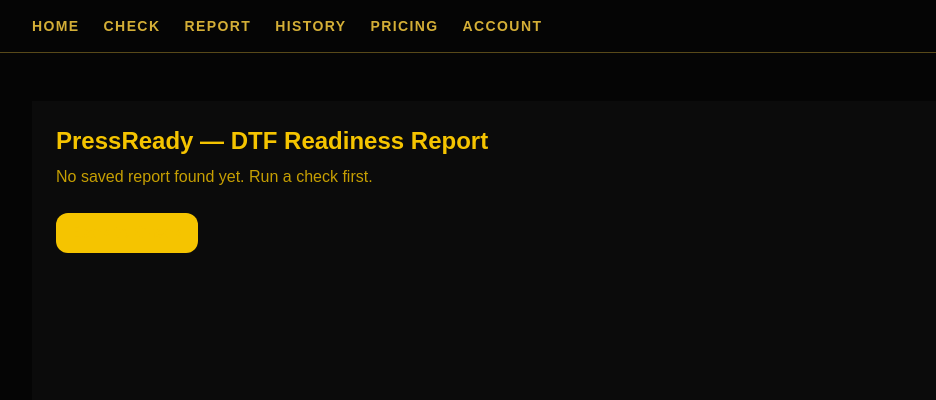
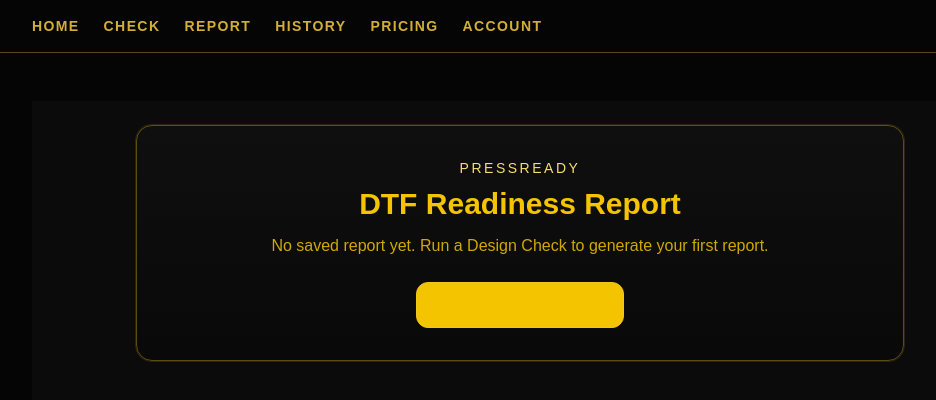
Before and after one commit to reginabaker7-lang/pressready-v2, a Next.js app in the folder app/: page /report in a window 1280 px wide. Shown: the top 400 px of the page, without its empty margins (120-1056 px from the left). Built offline with nearby package versions, Linux system fonts and the light colour scheme.

Commit message:
Refine report empty state and fix CTA visibility

```diff
--- a/app/app/report/report-client.tsx
+++ b/app/app/report/report-client.tsx
@@ -78,15 +78,25 @@
 
   if (!report) {
     return (
-      <div className="min-h-screen bg-[#0b0b0b] p-6 text-[#f5c400]">
-        <h1 className="mb-2 text-2xl font-bold">PressReady — DTF Readiness Report</h1>
-        <p className="mb-6 text-[#f5c400]/80">No saved report found yet. Run a check first.</p>
-        <Link
-          href="/check"
-          className="inline-flex rounded-xl bg-[#f5c400] px-4 py-2 font-semibold text-black transition hover:bg-[#e6b800] focus-visible:outline-2 focus-visible:outline-offset-2 focus-visible:outline-[#f5c400]"
-        >
-          Back to Check
-        </Link>
+      <div className="report-page min-h-screen bg-[#0b0b0b] p-4 text-[#f5c400] sm:p-6">
+        <div className="report-shell mx-auto flex w-full max-w-3xl flex-col gap-6 sm:gap-7">
+          <div className="report-page-card report-card rounded-2xl border border-[#5f4d10] bg-gradient-to-b from-[#0f0f0f] to-[#090909] p-6 text-center shadow-[0_0_0_1px_rgba(212,175,55,0.15)] sm:p-8">
+            <p className="mb-2 text-sm uppercase tracking-[0.18em] text-[#f8df6d]">PressReady</p>
+            <h1 className="mb-3 text-3xl font-extrabold text-[#f5c400]">DTF Readiness Report</h1>
+            <p className="mx-auto mb-6 max-w-xl text-sm text-[#f5c400]/85 sm:text-base">
+              No saved report yet. Run a Design Check to generate your first report.
+            </p>
+            <div className="flex justify-center">
+              <Link
+                href="/check"
+                className="inline-flex min-w-52 items-center justify-center rounded-xl border border-[#f0c71b] bg-[#f5c400] px-5 py-2.5 text-base font-bold text-[#0b0b0b] transition hover:bg-[#e6b800] focus-visible:outline-2 focus-visible:outline-offset-2 focus-visible:outline-[#f5c400]"
+                aria-label="Go to Design Check"
+              >
+                Go to Design Check
+              </Link>
+            </div>
+          </div>
+        </div>
       </div>
     );
   }
```
